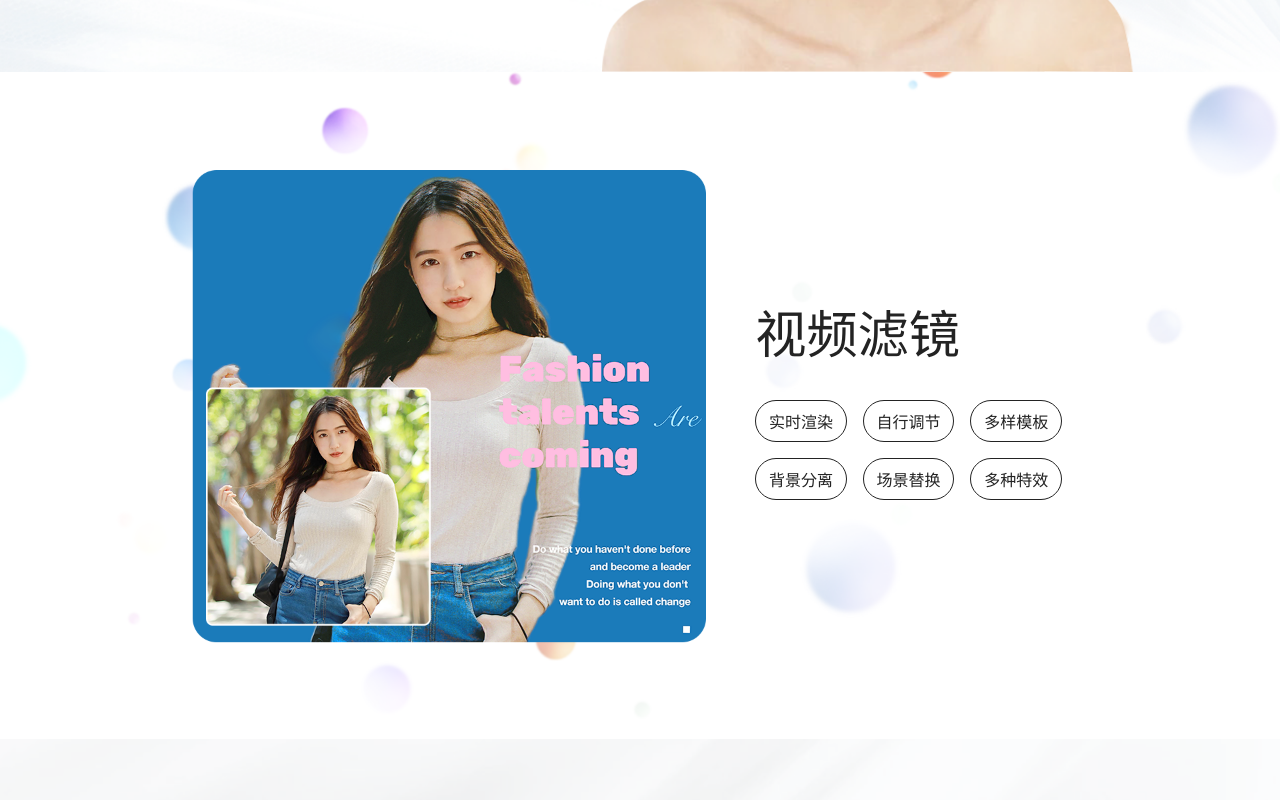
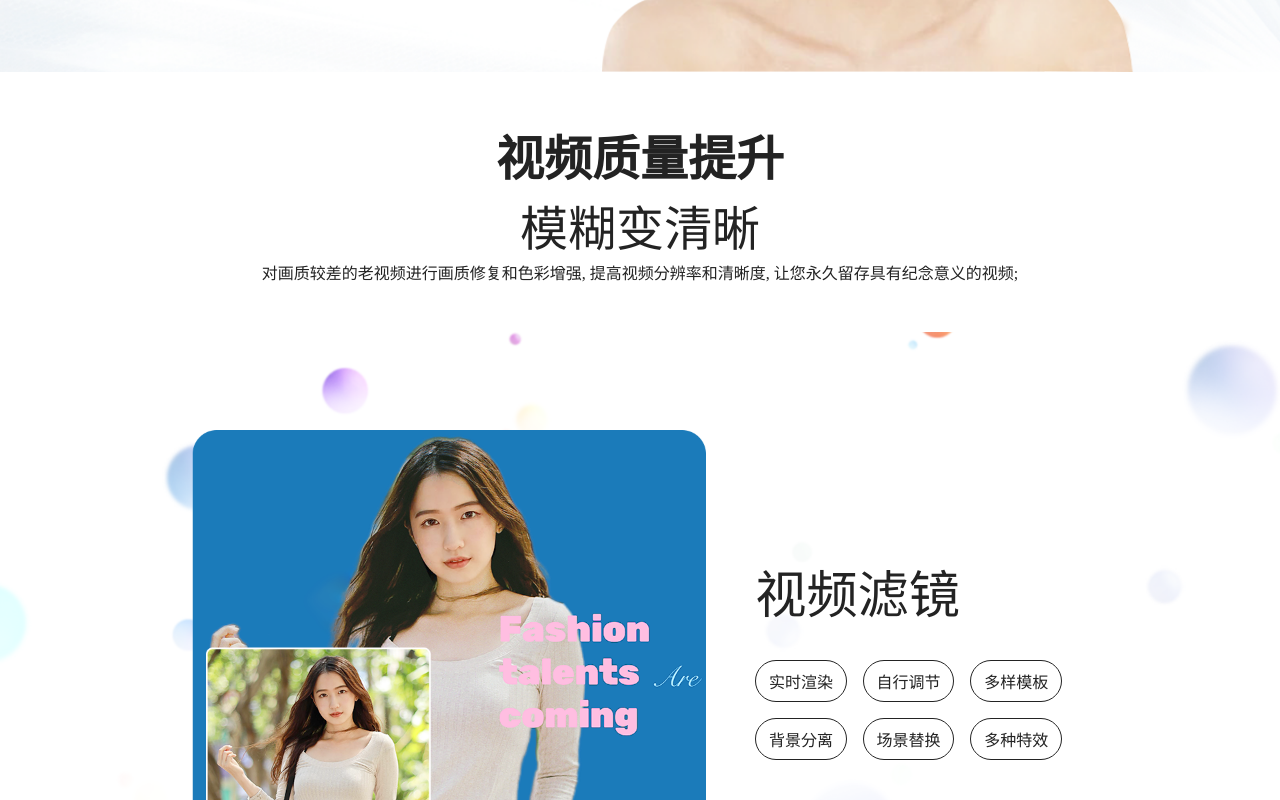
Before and after one commit to LiLiang-Studio/zhongjixintuo, a Nuxt app: page /video in a window 1280 px wide. Shown: the part 720-1520 px from the top of the page. Built offline with nearby package versions, Linux system fonts and the light colour scheme.

Commit message:
完善视频页面

```diff
--- /dev/null
+++ b/components/video/QualityImprovement.vue
@@ -0,0 +1,27 @@
+<template>
+  <div :class="cls">
+    <h2 class="title">{{ obj.title }}</h2>
+    <h3 class="subtitle">{{ obj.subTitle }}</h3>
+    <p class="desc">{{ obj.desc }}</p>
+  </div>
+</template>
+
+<script setup>
+const cls = 'video-quality-improvement'
+const { $t } = useNuxtApp()
+const obj = computed(() => $t.value.videoPage.qualityImprovement)
+</script>
+
+<style lang="less">
+.video-quality-improvement {
+  margin: 3rem 0;
+  text-align: center;
+  .title {
+    font-size: 3rem;
+  }
+  .subtitle {
+    font-size: 3rem;
+    font-weight: normal;
+  }
+}
+</style>
--- /dev/null
+++ b/components/video/UseCase.vue
@@ -0,0 +1,45 @@
+<template>
+  <div :class="cls">
+    <h2 :class="`${cls}_title`">{{ obj.title }}</h2>
+    <ul>
+      <li v-for="_ in obj.items" :key="_.title">
+        <img class="img" :src="_.img" alt="">
+        <h3 class="title">{{ _.title }}</h3>
+        <p class="desc">{{ _.desc }}</p>
+      </li>
+    </ul>
+  </div>
+</template>
+
+<script setup>
+const cls = 'video-use-case'
+const { $t } = useNuxtApp()
+const obj = computed(() => $t.value.videoPage.useCase)
+</script>
+
+<style lang="less">
+.video-use-case {
+  padding: 3rem 11.7%;
+  &_title {
+    text-align: center;
+    font-size: 2.4rem;
+    margin-bottom: 3rem;
+  }
+  ul {
+    display: flex;
+  }
+  li {
+    width: 33.33%;
+    padding: 0 2rem;
+    color: #242424;
+  }
+  .img {
+    display: block;
+    width: 100%;
+  }
+  .title {
+    font-size: 1.2rem;
+    margin: 1rem 0;
+  }
+}
+</style>
--- a/i18n/en.js
+++ b/i18n/en.js
@@ -144,6 +144,31 @@ export default {
     conferenceSystem: {
       title: 'HD video conference system',
       desc: 'It has high-definition and stable audio and video effects and clear and smooth data sharing and collaboration. Support mobile phone, computer, tablet, smart large screen, third-party conference terminal and other terminal access;<br><br>Provide customers with cloud conference solutions with full scene coverage, easy to use, rapid deployment, and integration of software and hardware .'
+    },
+    useCase: {
+      title: 'Use Cases',
+      items: [
+        {
+          img: S.imgVideoUseCase1,
+          title: 'Beauty software',
+          desc: 'Equipped with a variety of beautifying and microdermabrasion techniques on the market, background replacement, and adding special effects templates, etc.'
+        },
+        {
+          img: S.imgVideoUseCase2,
+          title: 'Internet customer service',
+          desc: '5G video call service, customer service and customer video calls run smoothly, and can also beautify and replace the background.'
+        },
+        {
+          img: S.imgVideoUseCase3,
+          title: 'Live platform',
+          desc: 'In addition to the most basic beauty effects, you can also replace the live broadcast background wall in real time and add various atmospheric effects.'
+        }
+      ]
+    },
+    qualityImprovement: {
+      title: 'Video quality improvement',
+      subTitle: 'blur to clear',
+      desc: 'Perform image quality repair and color enhancement on old videos with poor quality, improve video resolution and clarity, and allow you to keep memorable videos forever;'
     }
   }
 }
--- a/i18n/sources.js
+++ b/i18n/sources.js
@@ -11,3 +11,7 @@ export { default as imgAiApp } from '~~/assets/ai_apply.png'
 export { default as iconAiApp } from '~~/assets/ai_apply_icon.png'
 export { default as imgEntEffectiveness } from '~~/assets/ent_effectiveness.png'
 export { default as iconEntEffectiveness } from '~~/assets/ent_effectiveness_icon.png'
+
+export { default as imgVideoUseCase1 } from '~~/assets/video/case-1.png'
+export { default as imgVideoUseCase2 } from '~~/assets/video/case-2.png'
+export { default as imgVideoUseCase3 } from '~~/assets/video/case-3.png'
--- a/i18n/zh-cn.js
+++ b/i18n/zh-cn.js
@@ -144,6 +144,31 @@ export default {
     conferenceSystem: {
       title: '高清视频会议系统',
       desc: '拥有高清稳定的音视频效果及清晰流畅的数据共享协作。支持手机、电脑、平板、智慧大屏、第三方会议终端等各类终端接入；<br><br>为客户提供全场景覆盖、简单易用、快速部署、软硬一体的云会议解决方案。'
+    },
+    useCase: {
+      title: '使用案例',
+      items: [
+        {
+          img: S.imgVideoUseCase1,
+          title: '美颜软件',
+          desc: '配备各种市面上美颜磨皮技术，背景替换，以及增加特效模板等。'
+        },
+        {
+          img: S.imgVideoUseCase2,
+          title: '互联网客服',
+          desc: '5G视频通话服务，客服与客户视频通话中流畅运行，也可进行美颜，替换背景。'
+        },
+        {
+          img: S.imgVideoUseCase3,
+          title: '直播平台',
+          desc: '除了最基础的美颜效果，还可以实时替换直播背景墙以及增加各种氛围特效。'
+        }
+      ]
+    },
+    qualityImprovement: {
+      title: '视频质量提升',
+      subTitle: '模糊变清晰',
+      desc: '对画质较差的老视频进行画质修复和色彩增强, 提高视频分辨率和清晰度, 让您永久留存具有纪念意义的视频;'
     }
   }
 }
--- a/pages/video.vue
+++ b/pages/video.vue
@@ -2,6 +2,7 @@
   <div>
     <VideoBanner />
     <VideoPortraitBeauty />
+    <VideoQualityImprovement />
     <VideoFilter />
     <VideoFaceEffect />
     <VideoCartoonDriver />
@@ -12,6 +13,7 @@
     <VideoQualityMms />
     <VideoSmartVideoCss />
     <VideoConferenceSystem />
+    <VideoUseCase />
   </div>
 </template>
 
```
